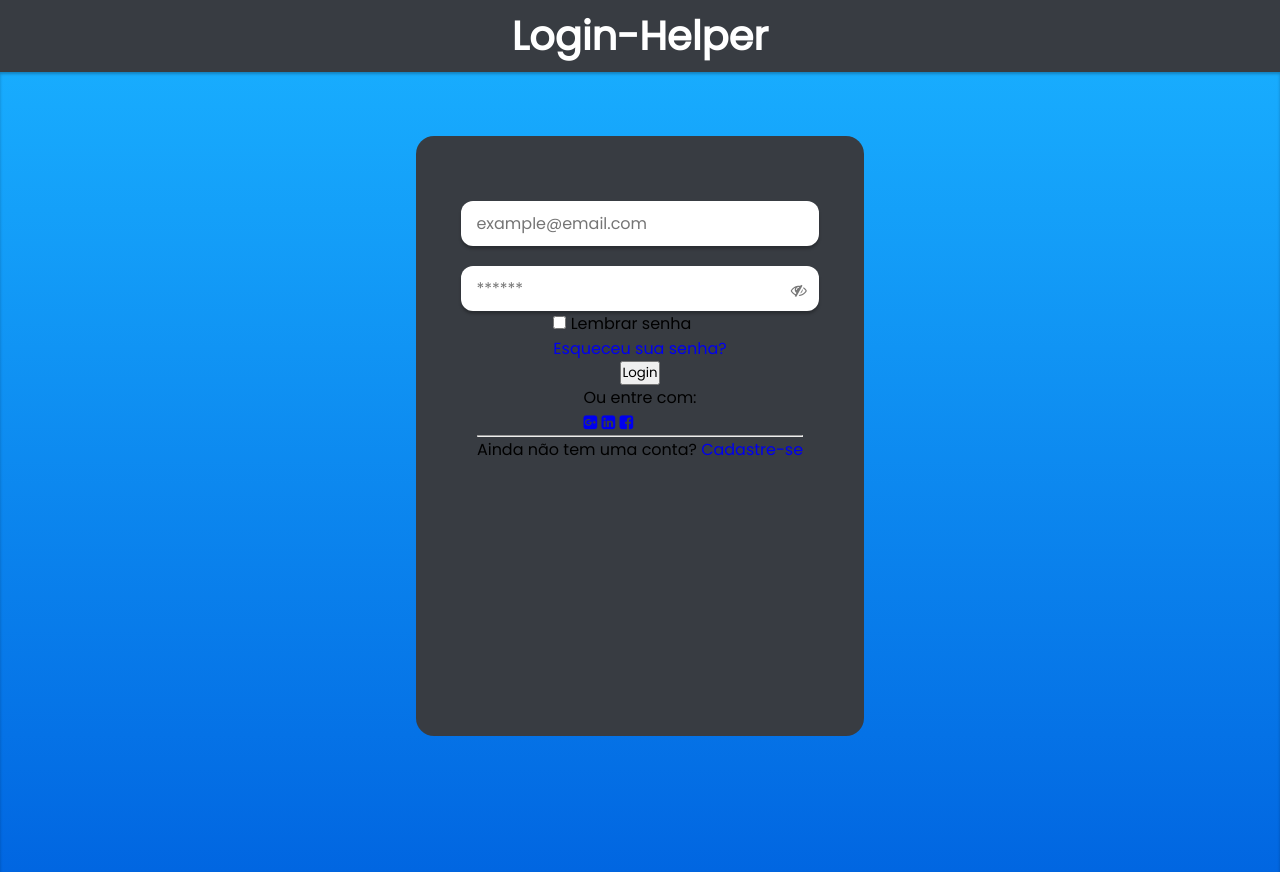
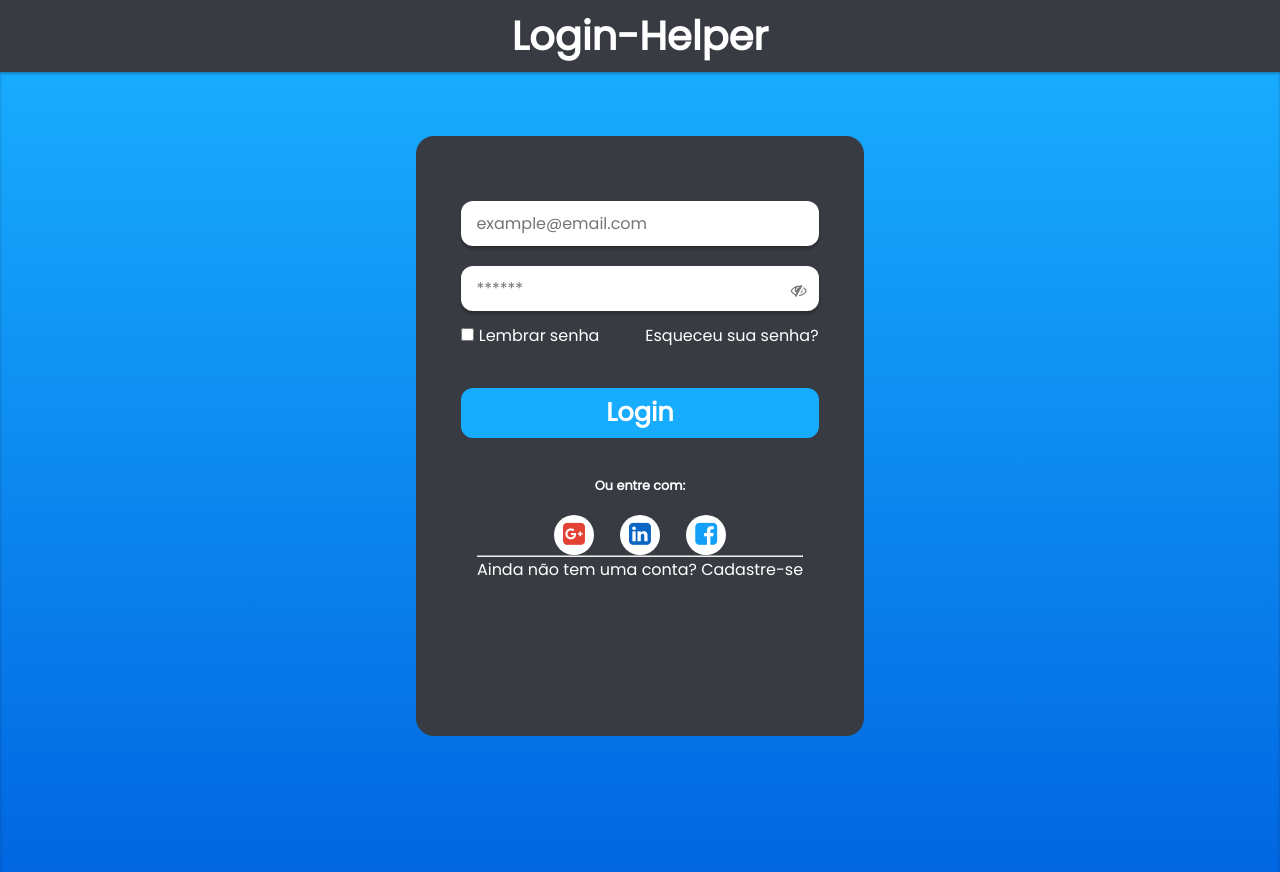
Before and after one commit to rafaelamachadocamara/login-helper, a plain HTML site: page index.html in a window 1280 px wide. Drawn offline with Linux system fonts and the light colour scheme.

Commit message:
estilizando botões

```diff
--- a/css/style.css
+++ b/css/style.css
@@ -4,6 +4,7 @@
     box-sizing: border-box;
     font-family: 'Poppins', sans-serif;
     text-decoration: none;
+    color: #fff;
 }
 
 header{
@@ -85,3 +86,100 @@ main form .password-container i{
 main form .password-container #eye{
     display: none;
 }
+
+main form .password-infos{
+    width: 90%;
+    margin-top: 3%;
+    display: flex;
+    align-items: center;
+    justify-content: space-between;
+}
+
+main form .password-infos a{
+    transition: 0.2s ease-in-out;
+}
+
+main form .password-infos a:hover{
+    color: #18acfe;
+}
+
+main form button{
+    background-color: #18acfe;
+    width: 90%;
+    height: 50px;
+    border: 0;
+    outline: 0;
+    border-radius: 12px;
+    margin-top: 10%;
+    font-size: 1.6em;
+    font-weight: 600;
+    cursor: pointer;
+    transition: 0.3s ease-in-out;
+}
+
+main form button:hover{
+    background: #fff;
+    color: #18acfe;
+}
+
+main form .links-container{
+    width: 100%;
+    display: flex;
+    flex-direction: column;
+    align-items: center;
+    margin-top: 10%;
+}
+
+main form .links-container span{
+    font-size: 0.8em;
+    font-weight: 600;
+}
+
+main form .links-container aside{
+    margin-top: 5%;
+    width: 50%;
+    display: flex;
+    align-items: center;
+    justify-content: space-around;
+}
+
+main form .links-container aside i{
+    font-size: 1.6em;
+    background-color: #fff;
+    padding: 8px;
+    height: 40px;
+    width: 40px;
+    border-radius: 20px;
+    transition: 0.3s ease-in-out;
+    color: #fff;
+    display: flex;
+    align-items: center;
+    justify-content: center;
+}
+
+main form .links-container aside .google{
+    color: #e34133;
+}
+
+main form .links-container aside .google:hover{
+    background-color: #e34133;
+    color: #fff;
+}
+
+main form .links-container aside .linkedin{
+    color: #0a66c2;
+}
+
+main form .links-container aside .linkedin:hover{
+    background-color: #0a66c2;
+    color: #fff;
+}
+
+main form .links-container aside .facebook{
+    color: #14a0f9;
+}
+
+main form .links-container aside .facebook:hover{
+    background-color: #14a0f9;
+    color: #fff;
+}
--- a/index.html
+++ b/index.html
@@ -48,9 +48,9 @@
             <section class="links-container">
                 <span>Ou entre com:</span>
                 <aside>
-                    <a href="#"><i class="fa fa-google-plus-square" aria-hidden="true"></i></a>
-                    <a href="#"><i class="fa fa-linkedin-square" aria-hidden="true"></i></a>
-                    <a href="#"><i class="fa fa-facebook-square" aria-hidden="true"></i></a>
+                    <a href="#"><i class="fa fa-google-plus-square google" aria-hidden="true"></i></a>
+                    <a href="#"><i class="fa fa-linkedin-square linkedin" aria-hidden="true"></i></a>
+                    <a href="#"><i class="fa fa-facebook-square facebook" aria-hidden="true"></i></a>
                 </aside>
             </section>
 
```
